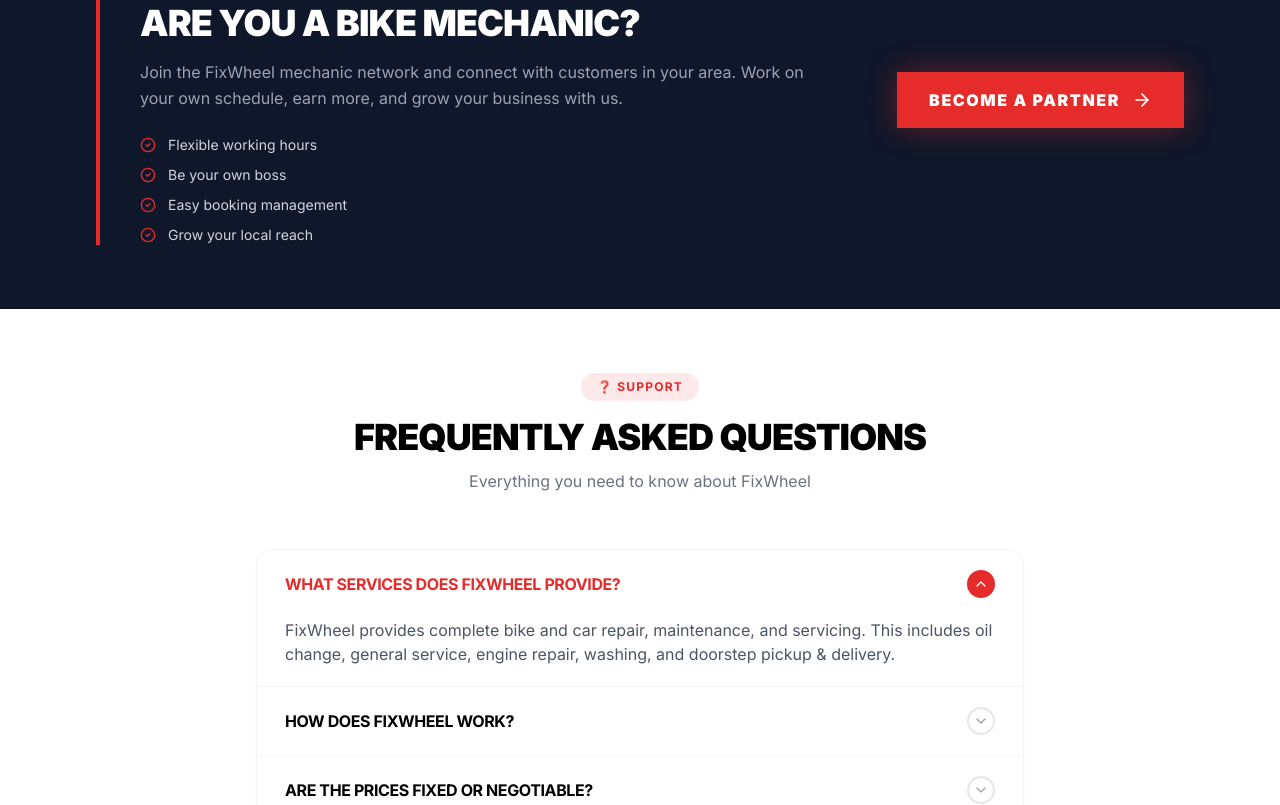
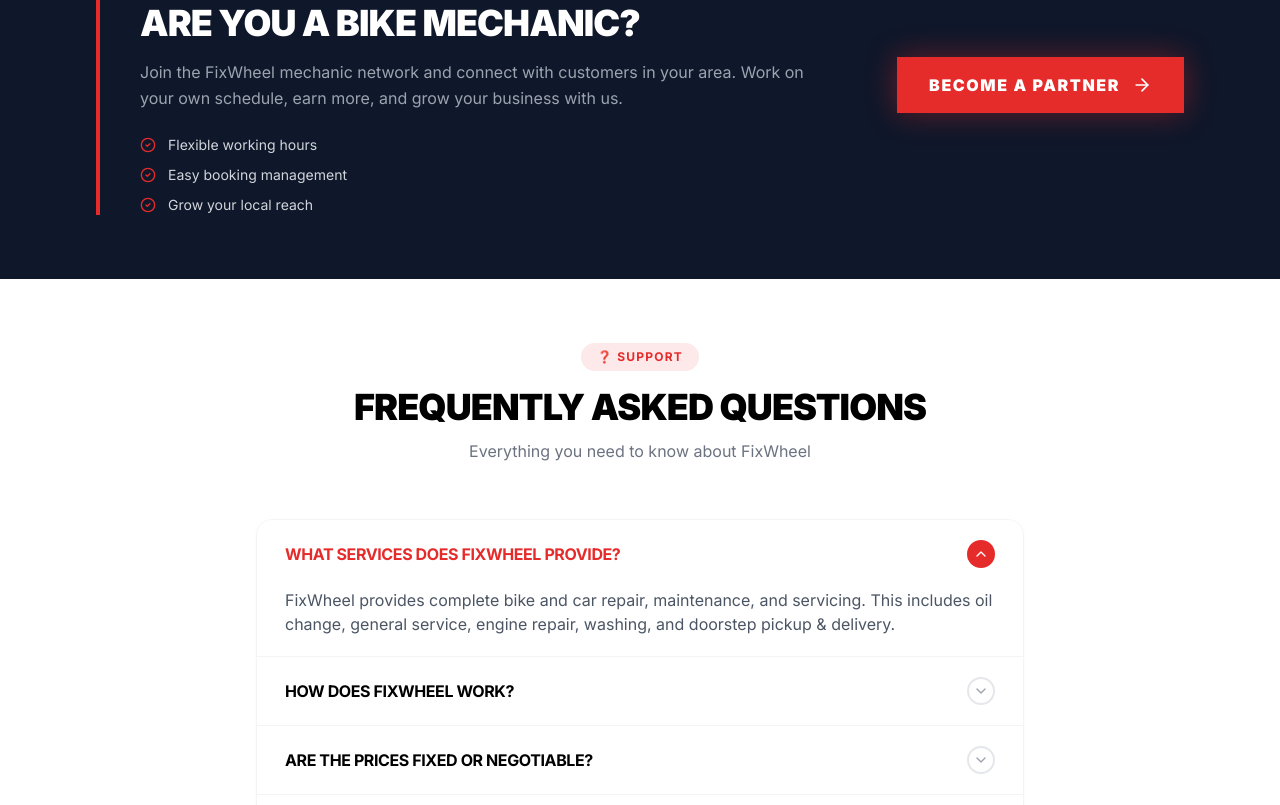
Before and after one commit to fixwheel-app/FIXWHEEL, a Next.js app in the folder frontend/: page / in a window 1280 px wide. Shown: the part 4280-5085 px from the top of the page. Built offline with nearby package versions, Linux system fonts and the light colour scheme.

Commit message:
copy: remove be your own boss from benefits

```diff
--- a/frontend/app/page.client.tsx
+++ b/frontend/app/page.client.tsx
@@ -314,7 +314,7 @@
                 Join the FixWheel mechanic network and connect with customers in your area. Work on your own schedule, earn more, and grow your business with us.
               </p>
               <ul className="space-y-2.5">
-                {["Flexible working hours", "Be your own boss", "Easy booking management", "Grow your local reach"].map((b, i) => (
+                {["Flexible working hours", "Easy booking management", "Grow your local reach"].map((b, i) => (
                   <li key={i} className="flex items-center gap-3 text-sm text-gray-300">
                     <CheckCircle2 className="w-4 h-4 text-accent shrink-0" />{b}
                   </li>
```
